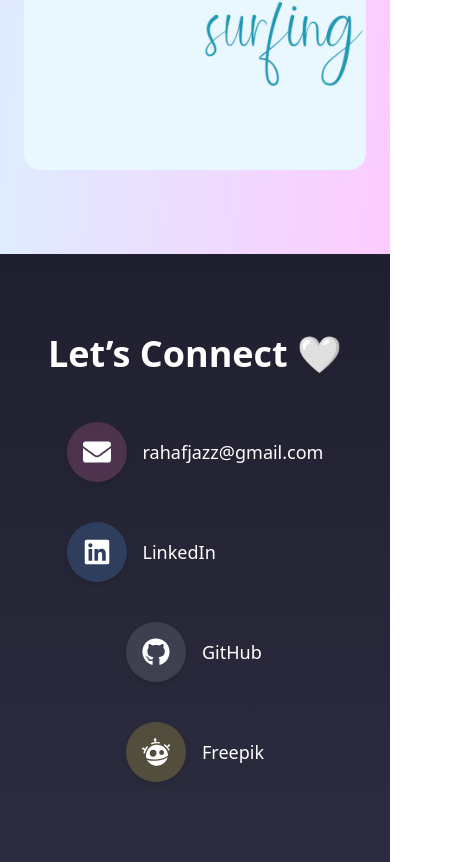
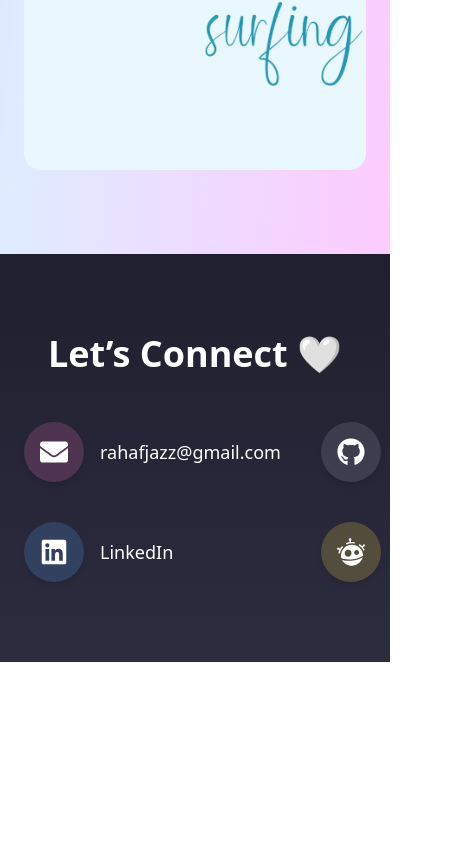
Before and after one commit to RahafJ96/my-portfolio, a React (Vite) app: page / in a window 390 px wide. Shown: the part 6080-6942 px from the top of the page, 459 px wide, since content can reach past the window. After the commit the page ends 6742 px from the top, so only its background shows below. Built offline with nearby package versions, Linux system fonts and the light colour scheme.

Commit message:
fix contact section on phones

```diff
--- a/src/pages/Contact.jsx
+++ b/src/pages/Contact.jsx
@@ -21,7 +21,7 @@ export default function Contact() {
         Let’s Connect 🤍
       </motion.h2>
 
-      <div className="flex flex-col items-center gap-10 text-lg">
+      <div className="flex items-center sm:flex-col gap-10 text-lg">
         {/* First Row: Email & LinkedIn */}
         <div className="flex flex-col md:flex-row gap-10">
           <motion.a
```
